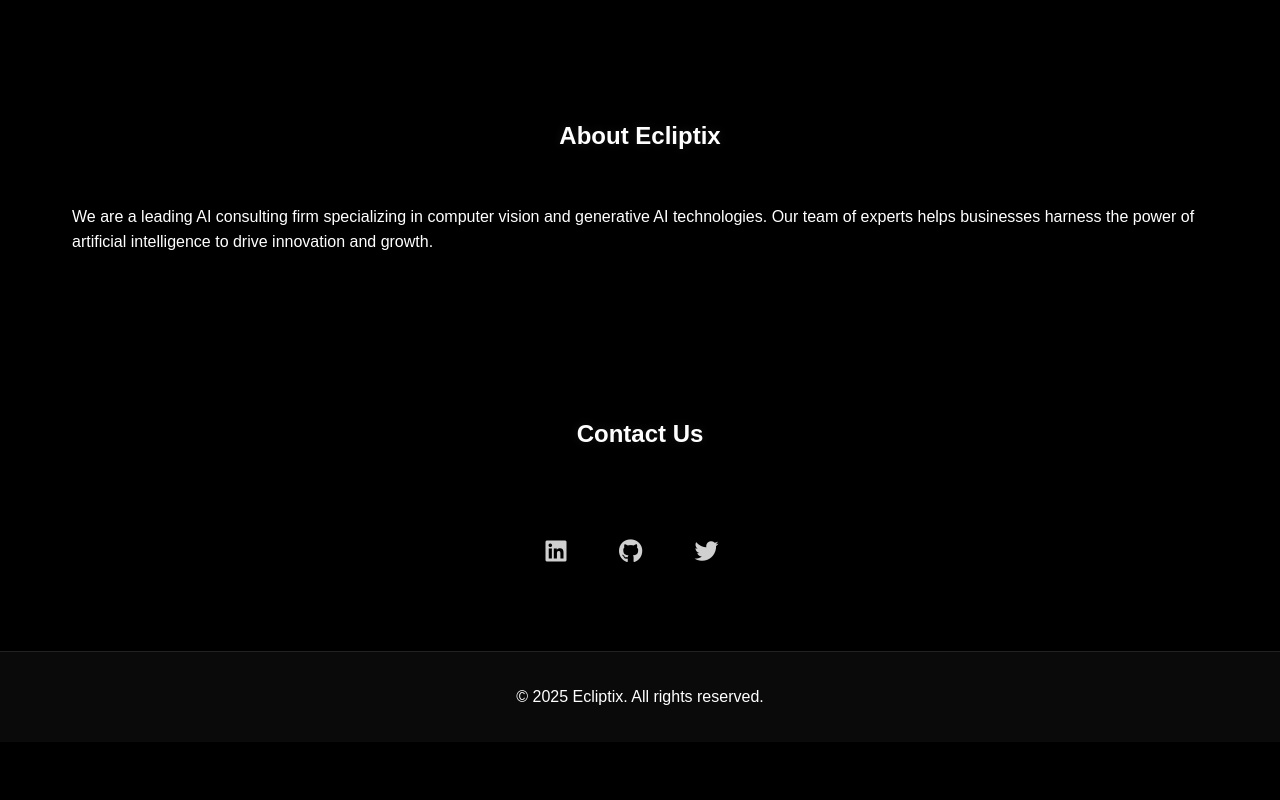
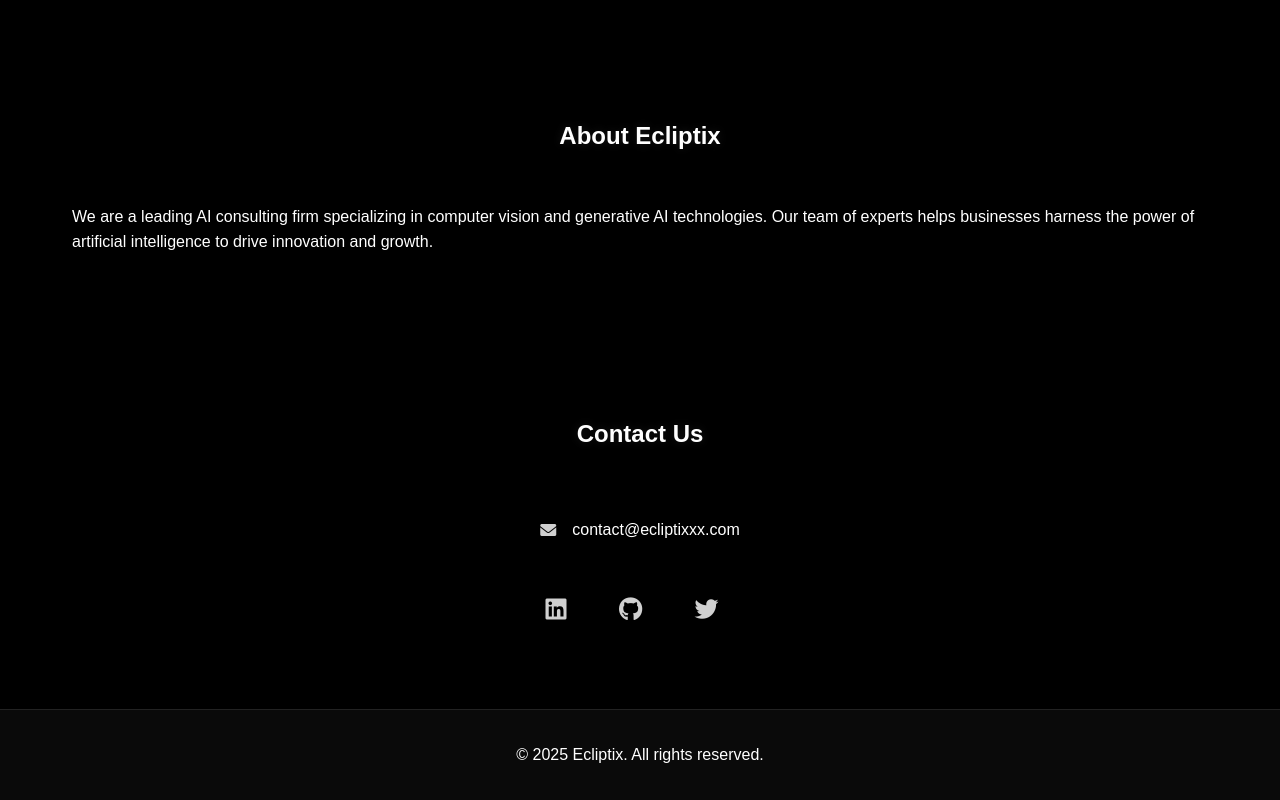
Before and after one commit to Ecliptixxx/ecliptixxx.github.io, a plain HTML site: page index.html in a window 1280 px wide. Shown: the part 1318-2118 px from the top of the page. Before the commit the page ends 2060 px from the top, so only its background shows below. Drawn offline with Linux system fonts and the light colour scheme.

Commit message:
add email

```diff
--- a/index.html
+++ b/index.html
@@ -74,7 +74,7 @@
             <h2>Contact Us</h2>
             <div class="contact-container">
                 <div class="contact-info">
-                    <!-- <p><i class="fas fa-envelope"></i> info@ecliptix.com</p> -->
+                    <p><i class="fas fa-envelope"></i> contact@ecliptixxx.com</p>
                     <!-- <p><i class="fas fa-phone"></i> +1 (555) 123-4567</p> -->
                     <div class="social-links">
                         <a href="#"><i class="fab fa-linkedin"></i></a>
```
